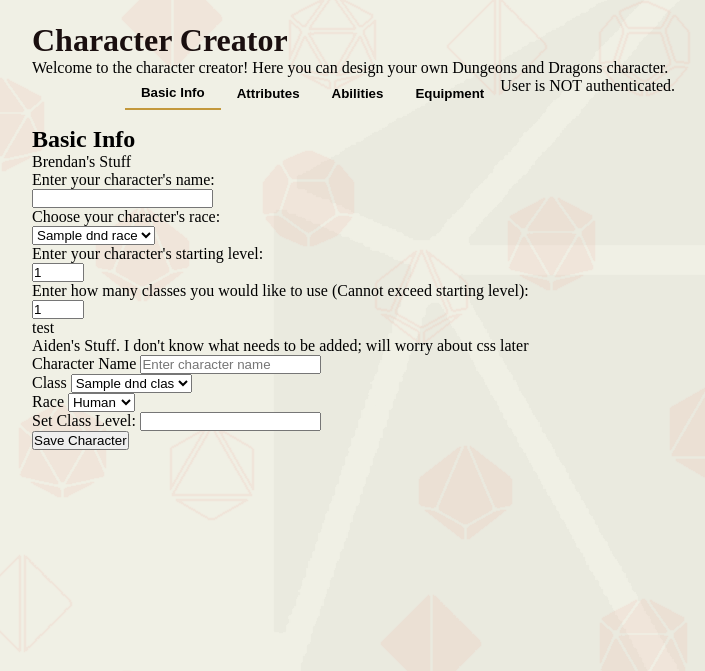
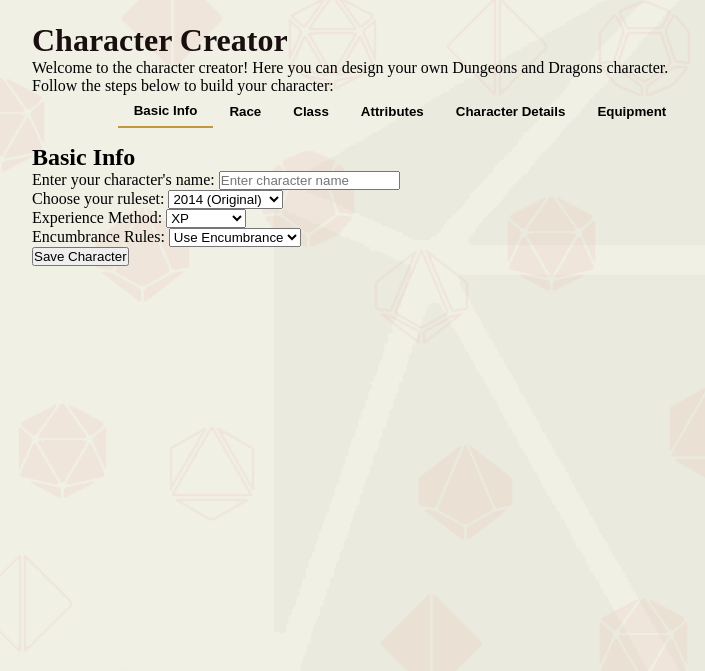
Before and after one commit to Sahmuraii/RoleInitative, a Flask app: template src/templates/character/character_creator.html in a window 1280 px wide. Shown: the part 74-745 px from the top of the page, without its empty margins (240-945 px from the left). Run offline with Flask 3, Linux system fonts and the light colour scheme; the template is opened without the code that fills it: most values are stand-ins (such as "Sample title", 1, 10 or a date in 2020); parts of the project's set-up code (start-up, migrations or seed data) failed here and were passed over.

Commit message:
Update character_creator.html to be closer to task list

```diff
--- a/src/templates/character/character_creator.html
+++ b/src/templates/character/character_creator.html
@@ -6,28 +6,47 @@
     <div class="main-content">
         <h1>Character Creator</h1>
         <p>Welcome to the character creator! Here you can design your own Dungeons and Dragons character.</p>
+        <p>Follow the steps below to build your character:</p>
 
         <div class="tabs">
             <button class="tab active" onclick="showTab('basicInfo')">Basic Info</button>
+            <button class="tab" onclick="showTab('race')">Race</button>
+            <button class="tab" onclick="showTab('class')">Class</button>
             <button class="tab" onclick="showTab('attributes')">Attributes</button>
-            <button class="tab" onclick="showTab('abilities')">Abilities</button>
+            <button class="tab" onclick="showTab('details')">Character Details</button>
             <button class="tab" onclick="showTab('equipment')">Equipment</button>
-            {% if current_user.is_authenticated %}
-                <button class="tab" onclick="showTab('notAlwaysHere')">Special Tab</button>
-            {% else %}
-                <p>User is NOT authenticated.</p>
-            {% endif %}
         </div>
 
         <form method="POST" action="{{ url_for('character_bp.create') }}">
+            <!-- Basic Info -->
             <div id="basicInfo" class="tab-content active">
                 <h2>Basic Info</h2>
-                <p>Brendan's Stuff</p>
-                <label for="charname">Enter your character's name:</label><br>
-                <input type="text" id="charname" name="charname" onkeyup="showLevel()" on><br>
+                <label for="charname">Enter your character's name:</label>
+                <input type="text" id="charname" name="charname" placeholder="Enter character name"><br>
 
-                <!-- Make sure to add an option to decide between rulesets somehow (2014 vs 2024) -->
-                <label for="charrace">Choose your character's race:</label><br>
+                <label for="ruleset">Choose your ruleset:</label>
+                <select id="ruleset" name="ruleset">
+                    <option value="2014">2014 (Original)</option>
+                    <option value="2024">2024 (Updated)</option>
+                </select><br>
+
+                <label for="xp_method">Experience Method:</label>
+                <select id="xp_method" name="xp_method">
+                    <option value="xp">XP</option>
+                    <option value="milestone">Milestone</option>
+                </select><br>
+
+                <label for="encumbrance">Encumbrance Rules:</label>
+                <select id="encumbrance" name="encumbrance">
+                    <option value="yes">Use Encumbrance</option>
+                    <option value="no">No Encumbrance</option>
+                </select>
+            </div>
+
+            <!-- Race -->
+            <div id="race" class="tab-content">
+                <h2>Choose Your Race</h2>
+                <label for="charrace">Choose your character's race:</label>
                 <select id="charrace" name="charrace">
                     {% for dnd_race in all_races %}
                         <option value="{{ dnd_race.race_id }}">
@@ -36,135 +55,178 @@
                     {% endfor %}
                 </select><br>
 
-                <label for="startlevel">Enter your character's starting level:</label><br>
-                <input type="number" id="startlevel" name="startlevel" min="1" max="20" value="1"><br>
+                <button type="button" onclick="window.location.href='/homebrew/races'">Browse Homebrew Races</button>
+            </div>
 
-                <label for="multiclass">Enter how many classes you would like to use (Cannot exceed starting level):</label><br>
-                <input type="number" id="multiclass" name="multiclass" min="1" max="20" value="1"><br>
+            <!-- Class -->
+            <div id="class" class="tab-content">
+                <h2>Choose Your Class</h2>
+                <label for="startlevel">Enter your character's starting level:</label>
+                <input type="number" id="startlevel" onkeyup=validateMulticlass() name="startlevel" min="1" max="20" value="1"><br>
 
-                <p id="test">test</p>
-                <p>Aiden's Stuff. I don't know what needs to be added; will worry about css later</p>
-                <div class="form-section">
-                    <label for="name">Character Name</label>
-                    <input type="text" id="name" name="name" placeholder="Enter character name">
-                </div>
-                <div class="form-section">
-                    <label for="class_id">Class</label>
-                    <select id="class_id" name="class_id" required>
+                <label for="class_id">Choose your class:</label>
+                <select id="class_id" name="class_id">
                     {% for dnd_class in all_classes %}
-                            <option value="{{ dnd_class.class_id }}"
-                                {% if current_class and dnd_class.name == current_class %} selected {% endif %}>
+                        <option value="{{ dnd_class.class_id }}">
                             {{ dnd_class.name }}
                         </option>
                     {% endfor %}
-                        <!-- Add more classes as needed -->
-                    </select>
-                </div>
-                <div class="form-section">
-                    <label for="characterRace">Race</label>
-                    <select id="characterRace">
-                        <option value="human">Human</option>
-                        <option value="elf">Elf</option>
-                        <option value="dwarf">Dwarf</option>
-                        <option value="halfling">Halfling</option>
-                        <!-- Add more races as needed -->
-                    </select>
-                </div>
-                <label for="class_level">Set Class Level:</label>
-                <input type="number" id="class_level" name="class_level" min="1" value="{{ current_level if current_level else 1 }}" required>
+                </select><br>
 
+                <label for="multiclass">Number of multiclasses (optional):</label>
+                <input type="number" id="multiclass" name="multiclass" min="1" max="20" value="1"><br>
+
+                <button type="button" onclick="window.location.href='/homebrew/classes'">Browse Homebrew Classes</button>
             </div>
 
+            <!-- Attributes -->
             <div id="attributes" class="tab-content">
-                <!-- TODO: Implement Dice Rolling, Point-Buy, and Standard Array Solutions -->
-                <h2>Attributes</h2>
-                <div class="form-section">
-                    <label for="strength">Strength</label>
-                    <div class="input-group">
-                        <button type="button" onclick="decrementValue('strength')">-</button>
-                        <input type="number" id="strength" value="10" min="1" max="20">
-                        <button type="button" onclick="incrementValue('strength')">+</button>
+                <h2>Set Your Attributes</h2>
+                <p>Choose a method to determine your stats:</p>
+                <label for="stat_method">Stat Allocation Method:</label>
+                <select id="stat_method" name="stat_method">
+                    <option value="array">Standard Array</option>
+                    <option value="point_buy">Point Buy</option>
+                    <option value="roll">Roll</option>
+                    <option value="manual">Manual</option>
+                </select><br>
+
+                <div id="manualRollPast" style="display: none;">
+                    <label>Roll for stats:</label>
+                    <button type="button" onclick="rollStats()">Roll 4 Dice</button><br>
+                    <textarea id="rollResults" readonly rows="4" placeholder="Your rolls will appear here"></textarea>
                 </div>
+
+                <div id="standard_array" style="display: block;"> <!-- Default view -->
+                    <p>Click the value you want for strength:</p>
+                    <button type="button" id="assignAttribute">Assign strength</button>
+                    <!-- More of them. Don't know how we will make this look good but eh -->
                 </div>
-                <div class="form-section">
-                    <label for="dexterity">Dexterity</label>
-                    <div class="input-group">
-                        <button type="button" onclick="decrementValue('dexterity')">-</button>
-                        <input type="number" id="dexterity" value="10" min="1" max="20">
-                        <button type="button" onclick="incrementValue('dexterity')">+</button>
+
+                <div id="point_buy" style="display: none;">
+                    <p>Increase or decrease attributes until you have used all 27 points.</p>
                 </div>
+
+                <div id="roll" style="display: none;">
+                    <p>Roll 4d6 and drop the lowest roll for each stat:</p>
+                    <button type="button" id="rollStatsButton">Roll Stats</button>
+                    <!-- TODO: Make fields to choose the number of, type of, and num of dropped dice" -->
                 </div>
-                <div class="form-section">
-                    <label for="constitution">Constitution</label>
-                    <div class="input-group">
-                        <button type="button" onclick="decrementValue('constitution')">-</button>
-                        <input type="number" id="constitution" value="10" min="1" max="20">
-                        <button type="button" onclick="incrementValue('constitution')">+</button>
+
+                <div id="manual" style="display: none;">
+                    <p>Insert the values of stats that you want.</p>
                 </div>
+
+                <div class="attribute-section">
+                    <label for="strength">Strength:</label>
+                    <input type="number" id="strength" name="strength" value="10" min="1" max="20">
                 </div>
-                <div class="form-section">
-                    <label for="intelligence">Intelligence</label>
-                    <div class="input-group">
-                        <button type="button" onclick="decrementValue('intelligence')">-</button>
-                        <input type="number" id="intelligence" value="10" min="1" max="20">
-                        <button type="button" onclick="incrementValue('intelligence')">+</button>
+                <div class="attribute-section">
+                    <label for="dexterity">Dexterity:</label>
+                    <input type="number" id="dexterity" name="dexterity" value="10" min="1" max="20">
                 </div>
+                <div class="attribute-section">
+                    <label for="constitution">Constitution:</label>
+                    <input type="number" id="constitution" name="constitution" value="10" min="1" max="20">
                 </div>
-                <div class="form-section">
-                    <label for="wisdom">Wisdom</label>
-                    <div class="input-group">
-                        <button type="button" onclick="decrementValue('wisdom')">-</button>
-                        <input type="number" id="wisdom" value="10" min="1" max="20">
-                        <button type="button" onclick="incrementValue('wisdom')">+</button>
+                <div class="attribute-section">
+                    <label for="intelligence">Intelligence:</label>
+                    <input type="number" id="intelligence" name="intelligence" value="10" min="1" max="20">
                 </div>
+                <div class="attribute-section">
+                    <label for="wisdom">Wisdom:</label>
+                    <input type="number" id="wisdom" name="wisdom" value="10" min="1" max="20">
                 </div>
-                <div class="form-section">
-                    <label for="charisma">Charisma</label>
-                    <div class="input-group">
-                        <button type="button" onclick="decrementValue('charisma')">-</button>
-                        <input type="number" id="charisma" value="10" min="1" max="20">
-                        <button type="button" onclick="incrementValue('charisma')">+</button>
-                    </div>
+                <div class="attribute-section">
+                    <label for="charisma">Charisma:</label>
+                    <input type="number" id="charisma" name="charisma" value="10" min="1" max="20">
                 </div>
             </div>
 
-            <div id="abilities" class="tab-content">
-                <h2>Abilities</h2>
-                <div class="form-section">
-                    <label for="specialAbilities">Special Abilities</label>
-                    <textarea id="specialAbilities" rows="4" placeholder="Describe special abilities"></textarea>
-                </div>
+            <!-- Character Details -->
+            <div id="details" class="tab-content">
+                <h2>Character Details</h2>
+                <label for="background">Choose your character's background:</label>
+                <select id="background" name="background">
+                    {% for background in all_backgrounds %}
+                        <option value="{{ background.id }}">{{ background.name }}</option>
+                    {% endfor %}
+                </select><br>
+
+                <label for="description">Character Description:</label>
+                <textarea id="description" name="description" rows="4"></textarea>
             </div>
 
+            <!-- Equipment -->
             <div id="equipment" class="tab-content">
-                <h2>Equipment</h2>
+                <h2>Starting Equipment</h2>
+                <p>Select starting equipment based on your background, class, and race:</p>
+                <!-- Generate dynamically based on above-mentioned -->
+                <div id="equipment-options">
+                    {% for item in starting_equipment %}
+                        <label>
+                            <input type="checkbox" name="equipment" value="{{ item.id }}">
+                            {{ item.name }}
+                        </label><br>
+                    {% endfor %}
+                </div>
+                <p>Manual fill in for now</p>
                 <div class="form-section">
                     <label for="equipmentList">Equipment List</label>
                     <textarea id="equipmentList" rows="4" placeholder="List your character's equipment"></textarea>
                 </div>
             </div>
 
-            <div id="notAlwaysHere" class="tab-content">
-                <h2>Information from the Database</h2>
-
-                <p>Character Class: {{ current_class if current_class else "None" }}</p>
-                <p>Current Level: {{ current_level if current_level else "N/A" }}</p>
-                <p>All Classes: {{ all_classes }}</p>
-                <p>All Classes: {% for dnd_class in all_classes %}
-                    {{ dnd_class.class_id }} <br>
-                    {{ dnd_class.name }} <br>
-                    {{ dnd_class.description }} <br>
-                    {{ dnd_class.hit_die }} <br>
-                    {{ dnd_class.is_official }} <br>
-                    {% endfor %}
-                </p>
-            </div>
             <div class="button-group">
                 <button type="submit">Save Character</button>
             </div>
         </form>
     </div>
     <script>
+        // Function to ensure multiclass value doesn't exceed starting level
+        function validateMulticlass() {
+            const startLevel = parseInt(document.getElementById('startlevel').value) || 1;
+            const multiclass = document.getElementById('multiclass');
+
+            // If multiclass exceeds starting level, adjust it
+            if (parseInt(multiclass.value) > startLevel) {
+                multiclass.value = startLevel;
+            }
+        }
+
+        // Toggle rolling section visibility
+        document.getElementById('stat_method').addEventListener('change', function() {
+            document.getElementById('standard_array').style.display = this.value === 'array' ? 'block' : 'none';
+            document.getElementById('point_buy').style.display = this.value === 'point_buy' ? 'block' : 'none';
+            document.getElementById('roll').style.display = this.value === 'roll' ? 'block' : 'none';
+            document.getElementById('manual').style.display = this.value === 'manual' ? 'block' : 'none';
+        });
+
+        function rollStats(numDice = 4, diceType = 6, dropLowest = 1) {
+            const attributes = ['strength', 'dexterity', 'constitution', 'intelligence', 'wisdom', 'charisma'];
+            attributes.forEach(attribute => {
+                let rolls = [];
+
+                // Roll the dice
+                for (let i = 0; i < numDice; i++) {
+                    rolls.push(Math.floor(Math.random() * diceType) + 1);
+                }
+
+                // Sort rolls and drop the lowest Z
+                rolls.sort((a, b) => a - b);
+                const keptRolls = rolls.slice(dropLowest);
+
+                // Calculate the total and update the field
+                const total = keptRolls.reduce((sum, roll) => sum + roll, 0);
+                document.getElementById(attribute).value = total;
+            });
+        }
+
+        // Example usage: roll 4d6 and drop the lowest 1 TODO: Make it versatile to user definition
+        document.getElementById('rollStatsButton').addEventListener('click', function() {
+            rollStats(4, 6, 1);
+        });
+
         function showLevel() {
             document.getElementById("test").innerHTML = document.getElementById('charname').value;
         }
```
Lines whose indentation alone changed are shown as unchanged.
